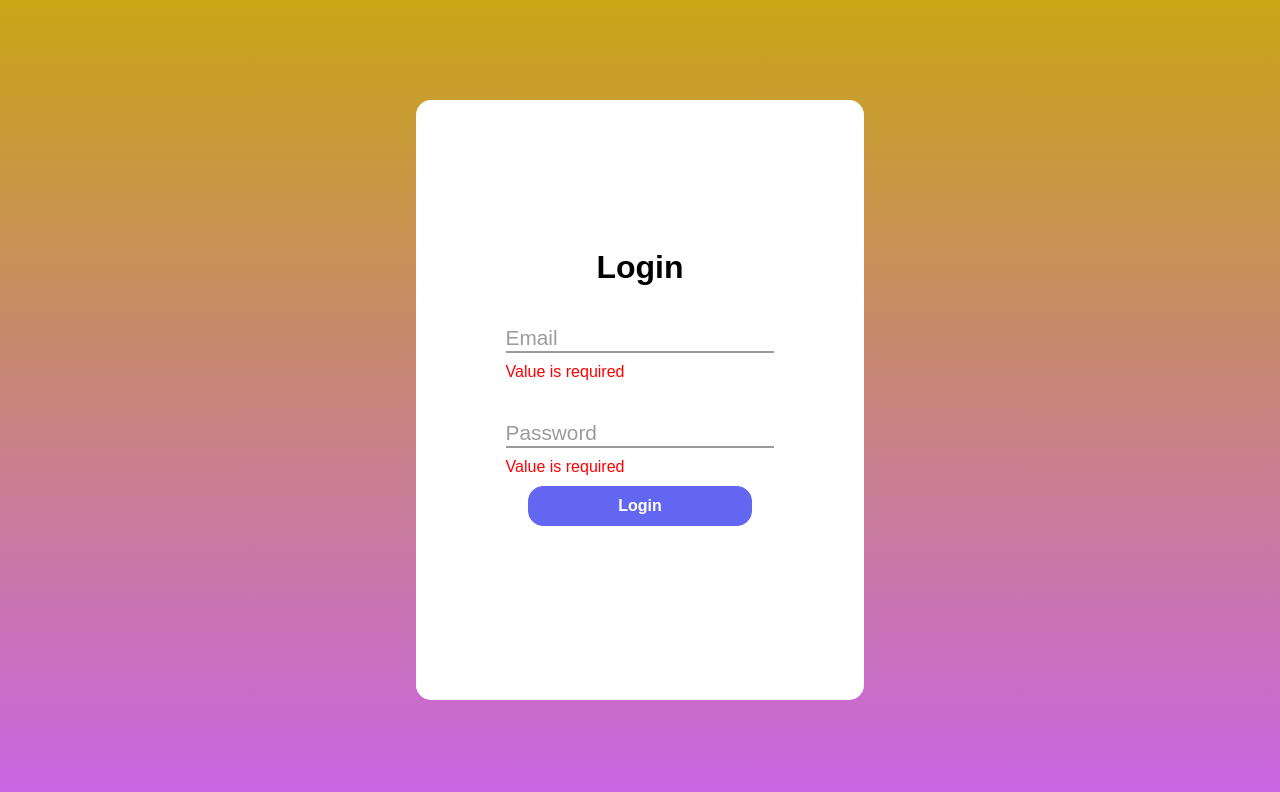
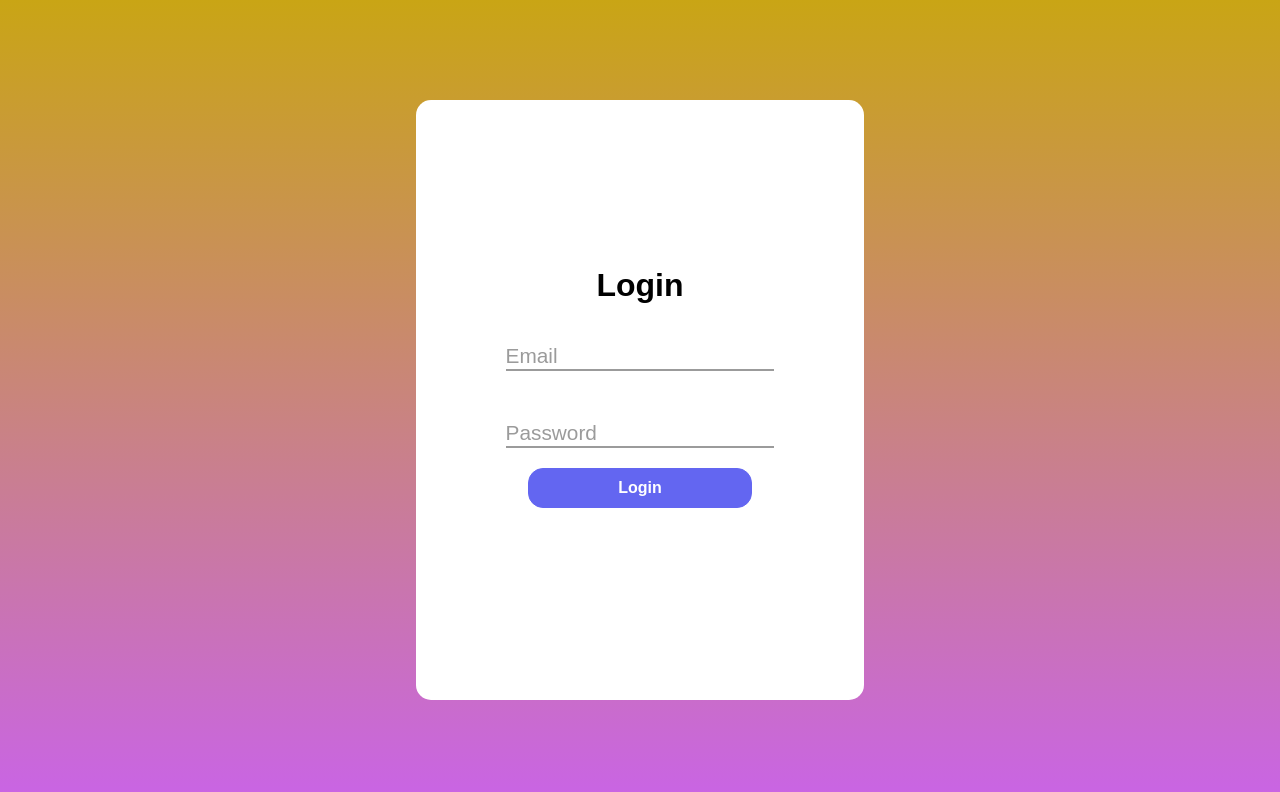
Before and after one commit to letruong28082001/Project_Vue3, a Vue app: page / in a window 1280 px wide. Shown: the top 792 px of the page. Built offline with nearby package versions, Linux system fonts and the light colour scheme.

Commit message:
complete code Login (UI,alidate,API) and push code to feature/Truongld/Login branch

```diff
--- a/src/views/auth/LoginPage.vue
+++ b/src/views/auth/LoginPage.vue
@@ -1,5 +1,5 @@
 <template>
-  <form class="login-container">
+  <form class="login-container" @submit.prevent="submitForm">
     <h1>Login</h1>
     <div class="input-layout">
       <div class="form__group field">
@@ -10,10 +10,9 @@
           name="email"
           id="email"
           v-model="account.email"
-          required
         />
         <label for="Email" class="form__label">Email</label>
-        <span v-for="error in v$.email.$silentErrors" :key="error.$uid">
+        <span v-for="error in v$.email.$errors" :key="error.$uid">
           {{ error.$message }}
         </span>
       </div>
@@ -27,21 +26,22 @@
           v-model="account.password"
         />
         <label for="password" class="form__label">Password</label>
-        <span v-for="error in v$.password.$silentErrors" :key="error.$uid">
+        <span v-for="error in v$.password.$errors" :key="error.$uid">
           {{ error.$message }}
         </span>
       </div>
     </div>
-    <LoginButton @click="submitForm" type="submit" label="Login" />
+    <p v-if="checkLogin">Email or Password incorrect, Please enter again!</p>
+    <LoginButton type="submit" label="Login" />
   </form>
 </template>
 
 <script lang="ts" setup>
-import { computed, reactive } from "vue";
+import { computed, reactive, ref } from "vue";
 import useVuelidate from "@vuelidate/core";
 import { required, minLength, email } from "@vuelidate/validators";
 import axios from "axios";
-
+const checkLogin = ref();
 const account = reactive({
   email: "",
   password: "",
@@ -56,9 +56,10 @@ const rules = computed(() => {
 
 const v$ = useVuelidate(rules, account);
 
-const submitForm = async (e: SubmitEvent) => {
-  e.preventDefault();
+const submitForm = async () => {
   const result = await v$.value.$validate();
+  console.log(result);
+
   if (result) {
     const fetchAccount = async () => {
       axios
@@ -68,10 +69,11 @@ const submitForm = async (e: SubmitEvent) => {
         })
         .then(function (response) {
           console.log(response);
+          checkLogin.value = false;
           alert("Login success ( Status: " + response.data.statusCode + " )");
         })
         .catch(function () {
-          alert("Email or Password incorrect, Please enter again!");
+          checkLogin.value = true;
         });
     };
     fetchAccount();
@@ -98,6 +100,10 @@ const submitForm = async (e: SubmitEvent) => {
     padding: 0;
     margin-bottom: 0;
     font-family: "Franklin Gothic Medium", "Arial Narrow", Arial, sans-serif;
+  }
+
+  p {
+    color: red;
   }
 
   $primary: #0eeddb;
```
